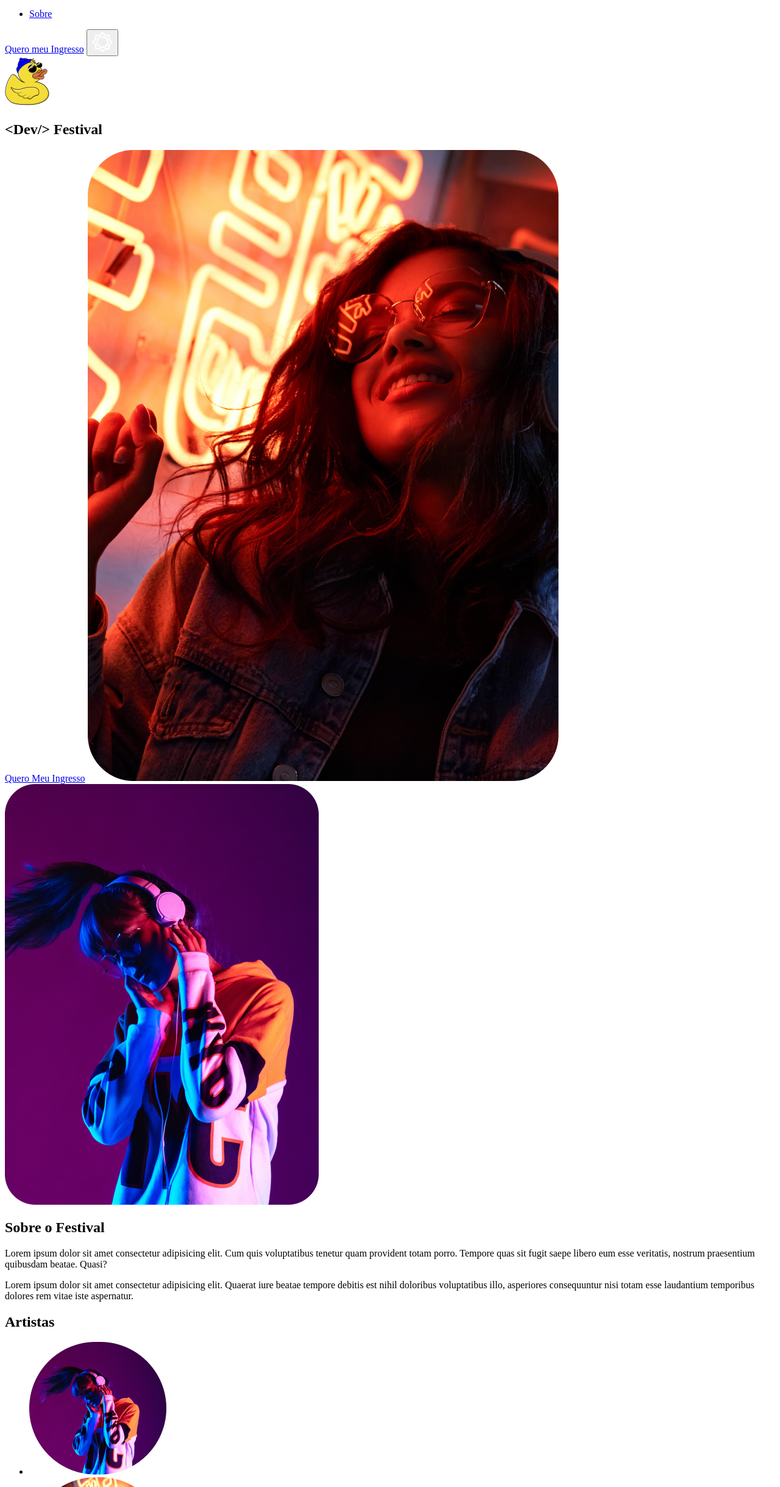
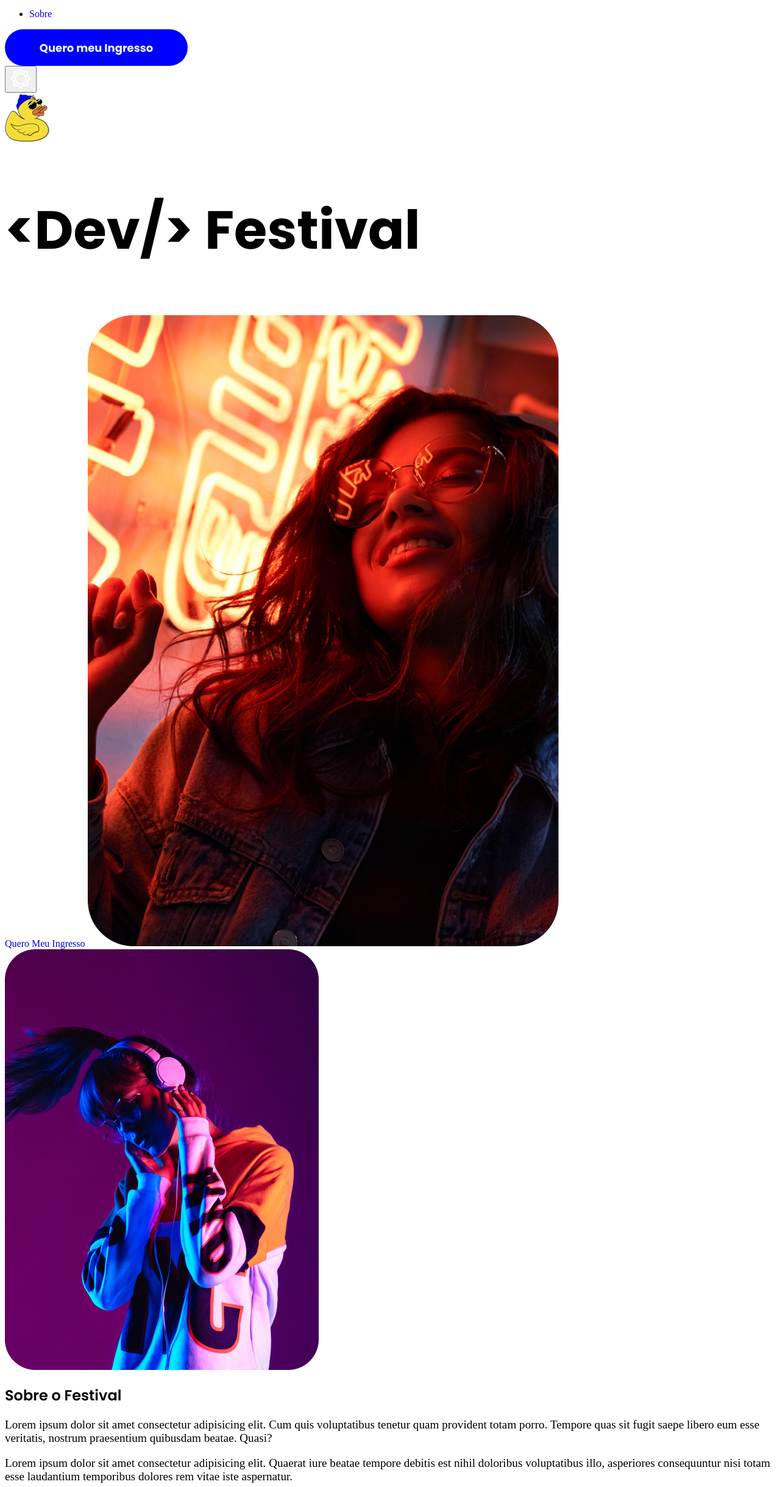
Before and after one commit to BurgueS2/Dev-Festival, a plain HTML site: page index.html in a window 1280 px wide. Shown: the part 121-2560 px from the top of the page at 61% size. Drawn offline with Linux system fonts and the light colour scheme.

Commit message:
Introdução do CSS

```diff
--- a/index.html
+++ b/index.html
@@ -4,6 +4,8 @@
         <meta charset="UTF-8">
         <meta http-equiv="X-UA-Compatible" content="IE=edge">
         <meta name="viewport" content="width=device-width, initial-scale=1.0">
+        <link rel="stylesheet" href="style.css">
+
         <title>&lt;Dev/&gt; Festival</title>
     </head>
     <body>
@@ -17,7 +19,7 @@
                     <li><a href="#sobre" target="_self" rel="noopener noreferrer">Sobre</a></li>
                 </ul>
 
-                <a href="carrinho.html" target="_self" rel="noopener noreferrer">Quero meu Ingresso</a>
+                <a href="carrinho.html" target="_self" rel="noopener noreferrer" class="btn">Quero meu Ingresso</a>
 
                 <button><img src="assets/Vector.png" alt="Modo Dark"></button>
             </nav>
@@ -26,7 +28,7 @@
         <section id="principal">
             <img src="assets/Patinho2.png" alt="Patinho">
 
-            <h1>&lt;Dev/&gt; Festival</h1>
+            <h1 class="title one">&lt;Dev/&gt; Festival</h1>
 
             <a href="http://" target="_blank" rel="noopener noreferrer">Quero Meu Ingresso</a>
 
@@ -36,8 +38,9 @@
         </section>
 
         <section id="sobre">
-            <h2>Sobre o Festival</h2>
+            <h2 class="title three">Sobre o Festival</h2>
 
+            <div class="content-box">
                 <p>
                     Lorem ipsum dolor sit amet consectetur adipisicing elit. Cum quis voluptatibus tenetur quam provident totam porro. Tempore quas sit fugit saepe libero eum esse veritatis, nostrum praesentium quibusdam beatae. Quasi?
                 </p>
@@ -45,10 +48,11 @@
                 <p>
                     Lorem ipsum dolor sit amet consectetur adipisicing elit. Quaerat iure beatae tempore debitis est nihil doloribus voluptatibus illo, asperiores consequuntur nisi totam esse laudantium temporibus dolores rem vitae iste aspernatur.
                 </p>
+            </div>
         </section>
 
         <section id="artistas">
-            <h2>Artistas</h2>
+            <h2 class="title two">Artistas</h2>
 
             <ul>
                 <li><img src="assets/Artista1.png" alt="Moça Ouvindo Musica com Fone-de-Ouvido"></li>
--- /dev/null
+++ b/style.css
@@ -0,0 +1,67 @@
+@charset "UTF-8";
+
+@import url('https://fonts.googleapis.com/css2?family=Poppins:ital,wght@0,100;0,200;0,300;0,400;0,500;0,600;0,700;0,800;0,900;1,100;1,200;1,300;1,400;1,500;1,600;1,700;1,800;1,900&family=Roboto+Mono:ital,wght@0,100;0,200;0,300;0,400;0,500;0,600;0,700;1,100;1,200;1,300;1,400;1,500;1,600;1,700&display=swap');
+
+/* tipografias */
+
+.title {
+    font-family: 'Poppins', sans-serif;
+}
+
+.title.one {
+    font-size: 5.5em;
+    font-weight: 700;
+}
+
+.title.two {
+    font-size: 4em;
+    font-weight: 700;
+}
+
+.title.three {
+    font-size: 24px;
+    font-weight: 600;
+}
+
+.title.four {
+    font-size: 16px;
+    font-weight: 600;
+}
+
+.title.paragraph.one {
+    font-size: 24px;
+    font-weight: 600;
+}
+
+.title.paragraph.two {
+    font-size: 28px;
+    font-weight: 700;
+}
+
+.content-box p{
+    font-size: 1.2em;
+    font-weight: 400;
+}
+
+/* Botoes */
+
+.btn {
+    display: flex;
+    align-items: center;
+    justify-content: center;
+
+    background-color: blue;
+    color: aliceblue;
+
+    font-family: 'poppins', sans-serif;
+    font-size: 18px;
+    font-weight: 700;
+
+    height: 60px;
+    width: 300px;
+    border-radius: 255px;
+}
+
+a {
+    text-decoration: none;
+}
```
Also changed, not shown: carrinho.html (+4 -4 lines), finalisacao.html (+4 -6 lines), assets/favicon_io/android-chrome-192x192.png (added), assets/favicon_io/android-chrome-512x512.png (added), assets/favicon_io/apple-touch-icon.png (added), assets/favicon_io/favicon-16x16.png (added), assets/favicon_io/favicon-32x32.png (added), assets/favicon_io/favicon.ico (added), assets/favicon_io/site.webmanifest (added). Lines whose indentation alone changed are shown as unchanged.
